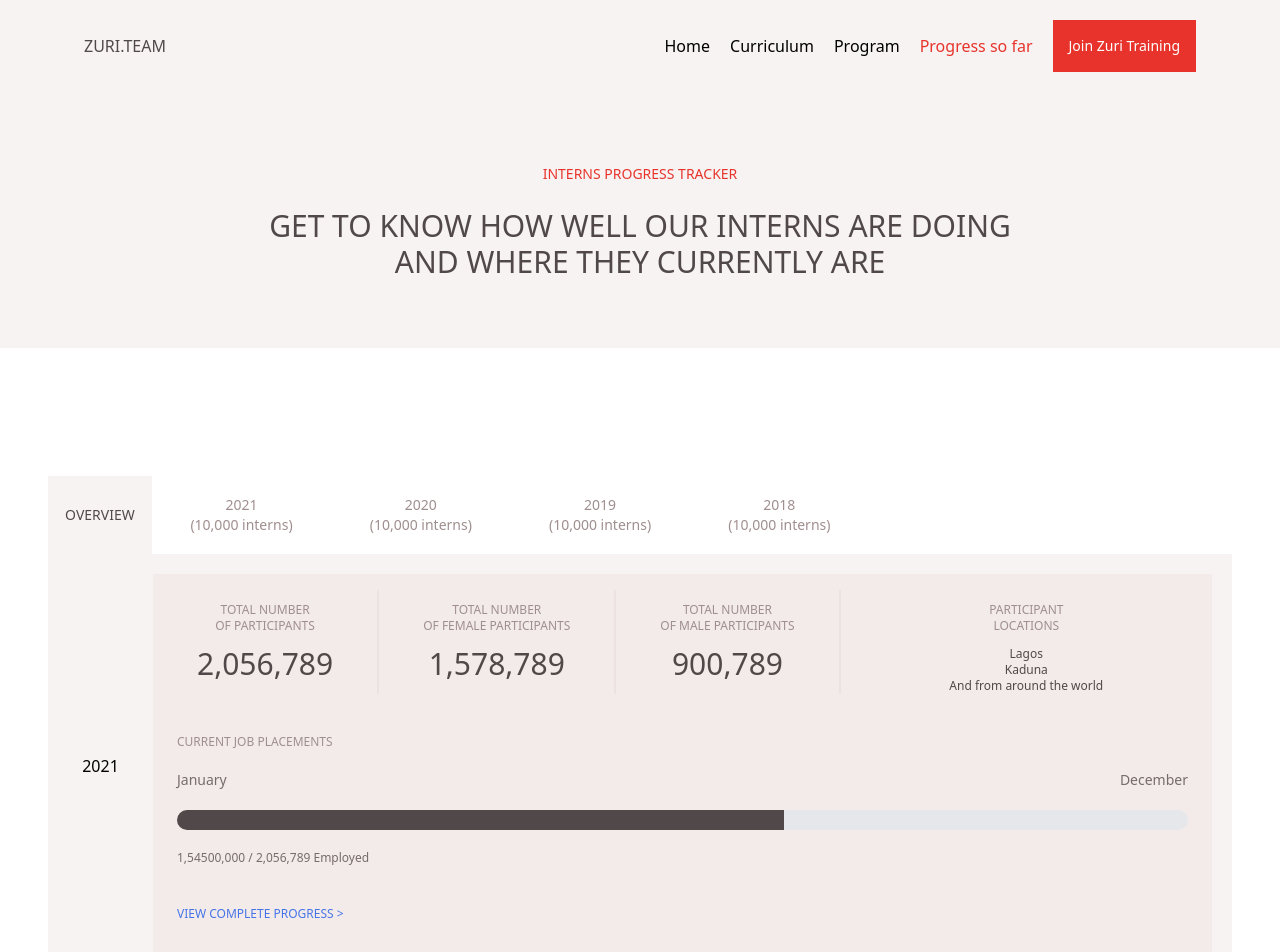
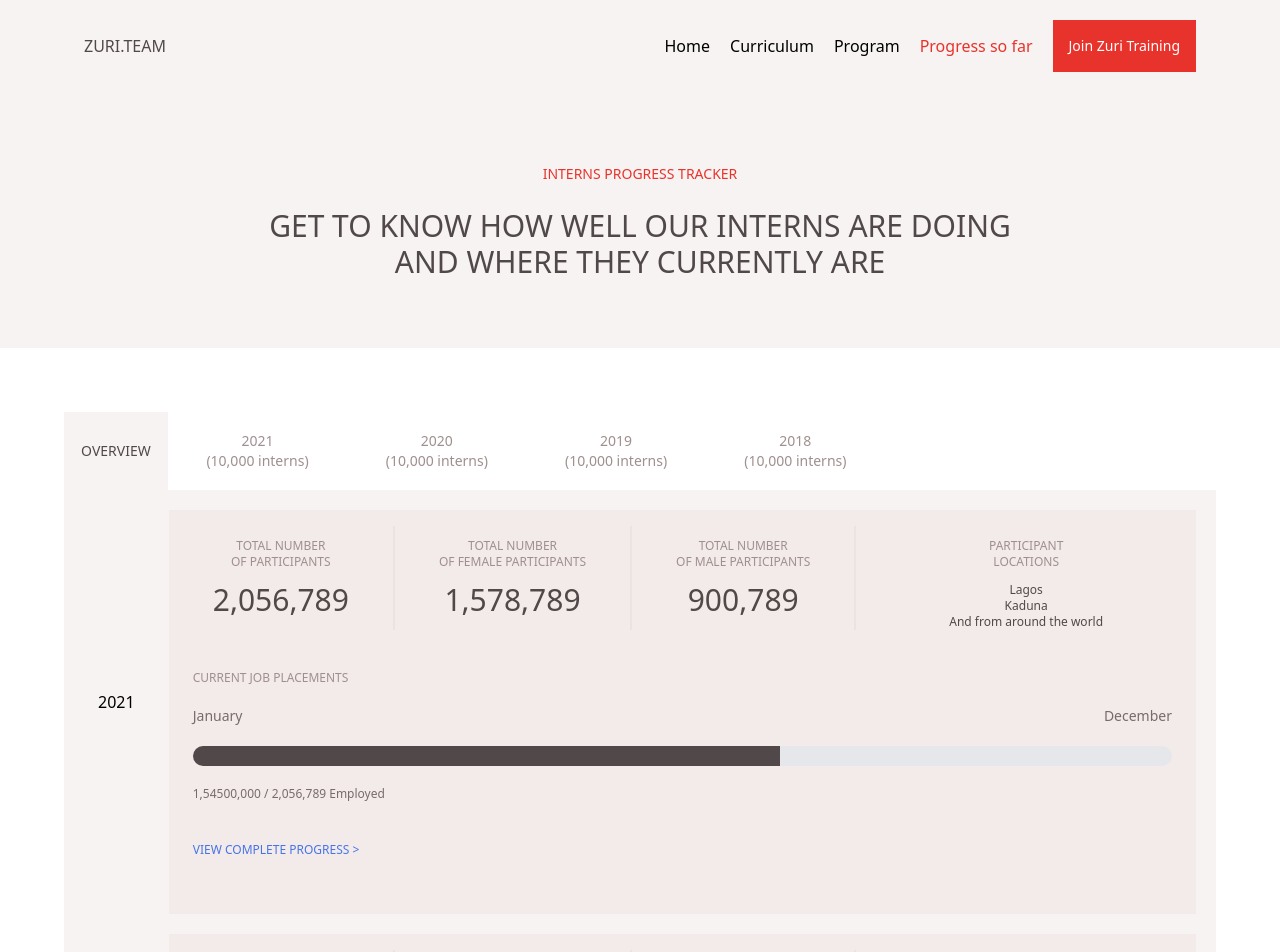
Before and after one commit to paisoncodes/zuri_team_progress_tracker, a Vue app in the folder frontend/: page / in a window 1280 px wide. Shown: the top 952 px of the page. Built offline with nearby package versions, Linux system fonts and the light colour scheme; the HTML template or start-up script is replaced by a standard one.

Commit message:
Test homepage view

```diff
--- a/frontend/src/components/HomeContainer.vue
+++ b/frontend/src/components/HomeContainer.vue
@@ -1,6 +1,6 @@
 <template>
 
-<div class="my-6 pad-cont">
+<div class="my-6 max-w-6xl mx-auto container pad-cont">
 
     <nav class="flex flex-col text-sm sm:flex-row">
         <button class="block py-4 font-medium bg-brand-red-light-1 padtab1 hover:text-blue-500 focus:outline-none text-brand-gray-dark-1 border-brand-gray-light">
@@ -85,8 +85,7 @@ data(){
 <style scoped>
 
 .pad-cont{
-    padding: 3rem;
-    margin-top: 5rem;
+    margin-top: 4rem;
 }
 
 .padtab1{
```
